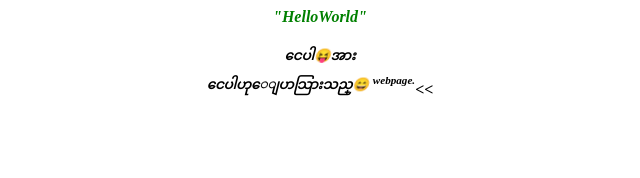
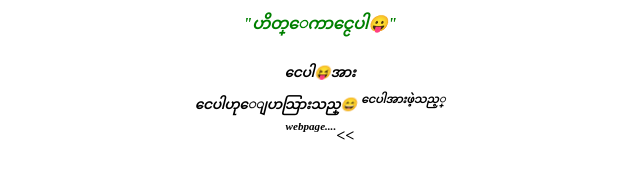
Before and after one commit to HYarzar/HYarzar.github.io, a plain HTML site: page index.htm in a window 1280 px wide. Shown: the whole page, without its empty margins (320-960 px from the left). Drawn offline with Linux system fonts and the light colour scheme.

Commit message:
Update index.htm

```diff
--- a/index.htm
+++ b/index.htm
@@ -1,9 +1,9 @@
 <html><head><title>ငေပါ😝</title></head>
 <body>
 <div style=backgroung-color:black;color;>
-<p align="center"><b><em><span style="color:green">"HelloWorld"</span></em></b></p>
+<p align="center"><b><em><span style="color:green">"ဟိတ္ေကာင္ငေပါ😛"</span></em></b></p>
 <p align ="center"><strong>
-<em><sub></sub> <sup>ငေပါ😝အား<br>ငေပါဟုေျပာသြားသည္😄</sup> <sup><sup>webpage.</sup></sup></i><<</strong></p>
+<em><sub></sub> <sup>ငေပါ😝အား<br>ငေပါဟုေျပာသြားသည္😄</sup> <sup><sup>ငေပါအားဖဲ့သည့္<br>webpage....</sup></sup></i><<</strong></p>
 <!-- hr width="100%" />
 <p align="center">
 How can I help you? <br /> <a href ="www.google.com" target="_blank">click here</a>
```
